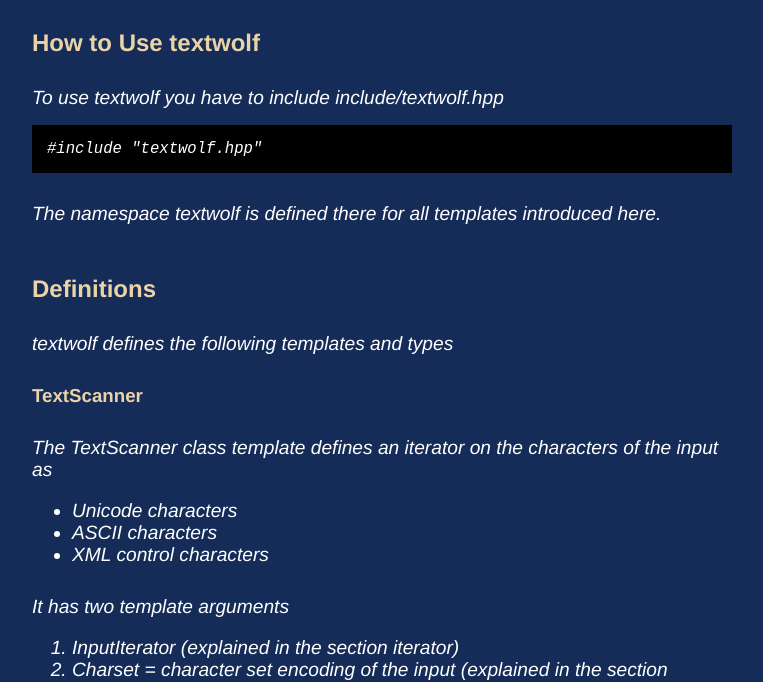
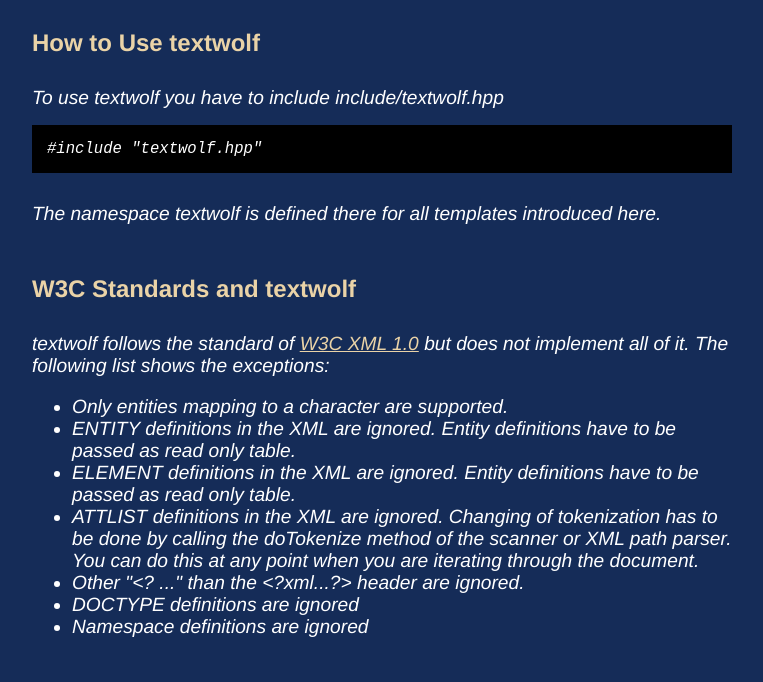
Before and after one commit to patrickfrey/textwolf, a plain HTML site: page tutorial.html in a window 1280 px wide. Shown: the part 107-789 px from the top of the page, without its empty margins (258-1021 px from the left). Drawn offline with Linux system fonts and the light colour scheme.

Commit message:
added some explanations about W3C XML standards and textwolf to tutorial

```diff
--- a/tutorial.html
+++ b/tutorial.html
@@ -55,6 +55,28 @@
 </pre>
 </div>
 <div class="description">The namespace textwolf is defined there for all templates introduced here.
+</div>
+
+<h2>W3C Standards and textwolf</h2>
+<div class="description">textwolf follows the standard of <a href="http://www.w3.org/TR/xml/">W3C XML 1.0</a>
+but does not implement all of it. The following list shows the exceptions:
+<ul>
+<li>Only entities mapping to a character are supported.
+</li>
+<li>ENTITY definitions in the XML are ignored. Entity definitions have to be passed as read only table.
+</li>
+<li>ELEMENT definitions in the XML are ignored. Entity definitions have to be passed as read only table.
+</li>
+<li>ATTLIST definitions in the XML are ignored. Changing of tokenization has to be done by calling the doTokenize method
+of the scanner or XML path parser. You can do this at any point when you are iterating through the document.
+</li>
+<li>Other "&lt;? ..." than the &lt;?xml...?&gt; header are ignored.
+</li>
+<li>DOCTYPE definitions are ignored
+</li>
+<li>Namespace definitions are ignored
+</li>
+</ul>
 </div>
 
 <h2>Definitions</h2>
```
